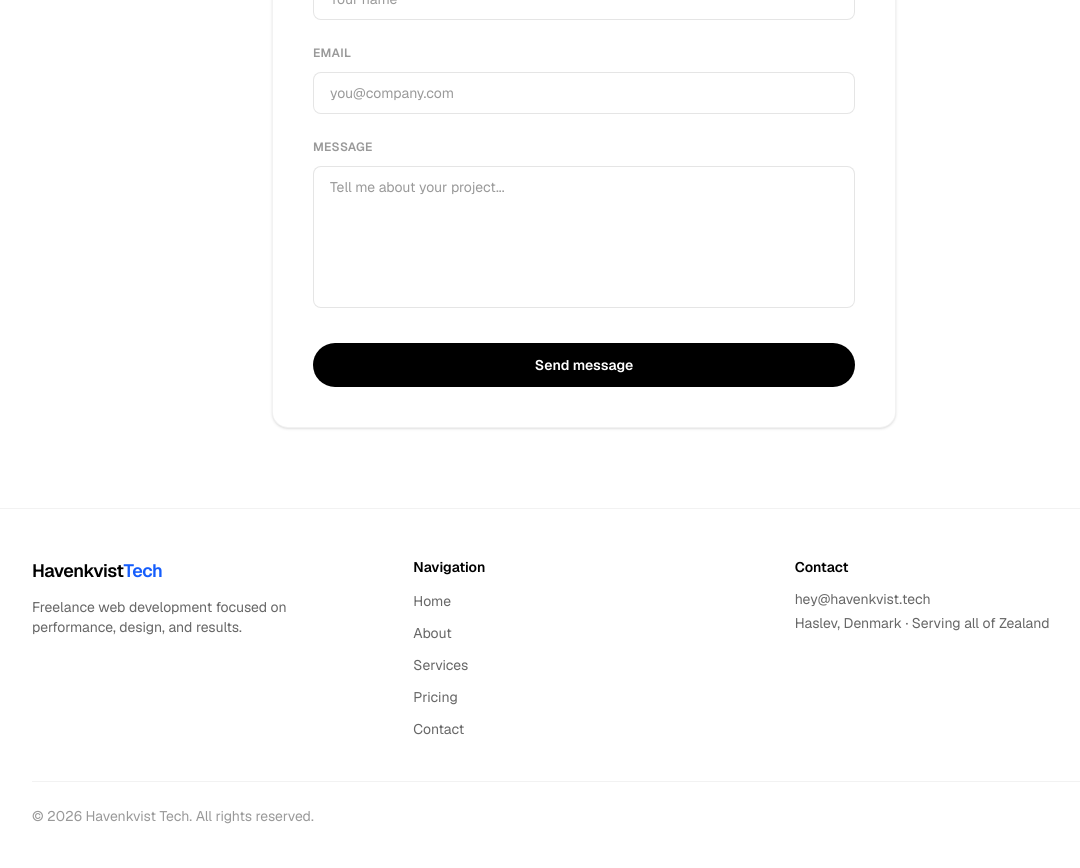
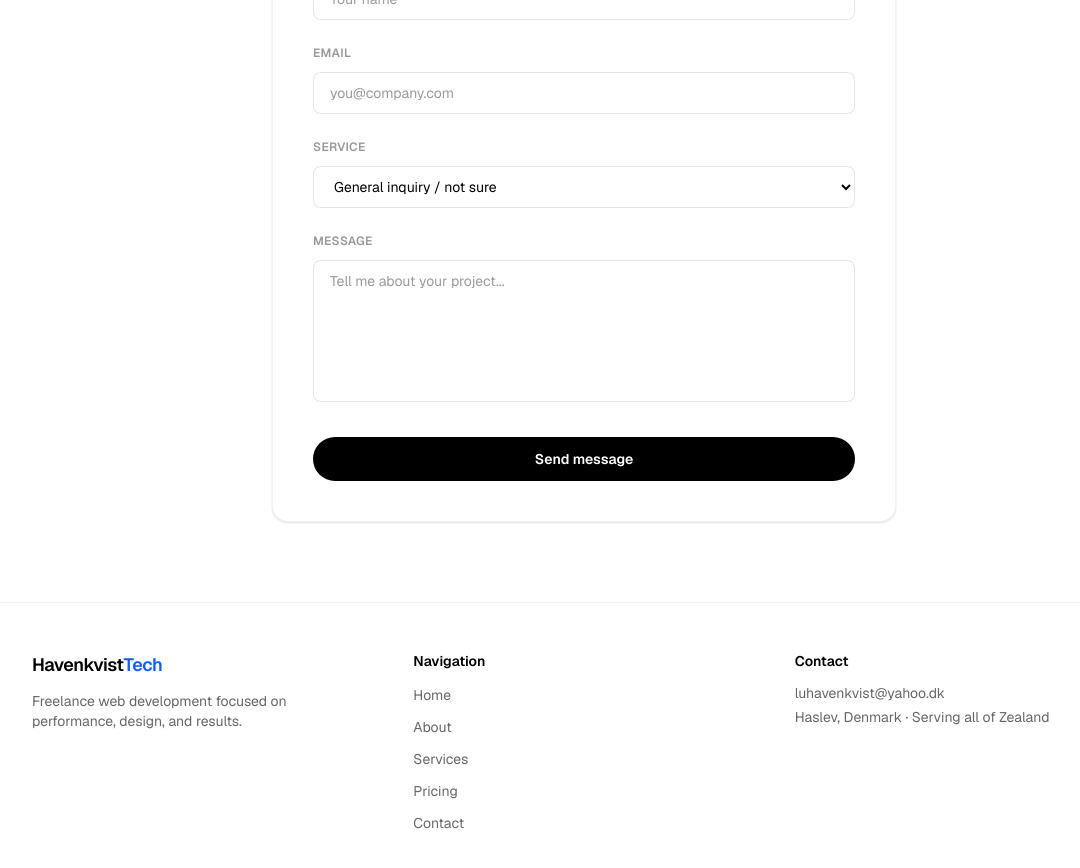
Before and after one commit to Havenkvist/havenkvist-tech, a Next.js app: page /en/contact in a window 1280 px wide. Shown: the part 420-1288 px from the top of the page, without its empty margins (56-1136 px from the left). Built offline with nearby package versions, Linux system fonts and the light colour scheme.

Commit message:
Updated email to my current one, until i get a company email.
Also added a dropdown for my contact form, where the user can select which service they have questions for.

```diff
--- a/src/app/[lang]/contact/page.tsx
+++ b/src/app/[lang]/contact/page.tsx
@@ -41,6 +41,7 @@ export default async function ContactPage({
 
   const dict = await getDictionary(lang);
   const { hero, form } = dict.contact;
+  const services = dict.services.list;
 
   const sp = await searchParams;
   const plan = typeof sp.plan === "string" ? sp.plan : undefined;
@@ -64,7 +65,11 @@ export default async function ContactPage({
         </div>
 
         <div className="mt-12 rounded-2xl border border-black/5 bg-white p-8 shadow-sm sm:p-10 dark:border-white/10 dark:bg-white/[0.03]">
-          <ContactForm dict={form} defaultMessage={defaultMessage} />
+          <ContactForm
+            dict={form}
+            services={services}
+            defaultMessage={defaultMessage}
+          />
         </div>
       </div>
     </section>
--- a/src/app/api/contact/route.ts
+++ b/src/app/api/contact/route.ts
@@ -2,7 +2,8 @@ import { NextResponse } from "next/server";
 import { Resend } from "resend";
 
 const EMAIL_RE = /^[^\s@]+@[^\s@]+\.[^\s@]+$/;
-const CONTACT_TO_EMAIL = process.env.CONTACT_TO_EMAIL ?? "hey@havenkvist.tech";
+const CONTACT_TO_EMAIL =
+  process.env.CONTACT_TO_EMAIL ?? "luhavenkvist@yahoo.dk";
 const CONTACT_FROM_EMAIL =
   process.env.CONTACT_FROM_EMAIL ?? "onboarding@resend.dev";
 
@@ -13,7 +14,10 @@ export async function POST(request: Request) {
     return NextResponse.json({ error: "invalid_body" }, { status: 400 });
   }
 
-  const { name, email, message, website } = body as Record<string, unknown>;
+  const { name, email, message, service, website } = body as Record<
+    string,
+    unknown
+  >;
 
   // Honeypot: real visitors never fill this hidden field, bots often do.
   if (typeof website === "string" && website.trim() !== "") {
@@ -24,12 +28,14 @@ export async function POST(request: Request) {
     typeof name !== "string" ||
     typeof email !== "string" ||
     typeof message !== "string" ||
+    (service !== undefined && typeof service !== "string") ||
     name.trim().length < 2 ||
     name.length > 200 ||
     !EMAIL_RE.test(email) ||
     email.length > 200 ||
     message.trim().length < 10 ||
-    message.length > 5000
+    message.length > 5000 ||
+    (typeof service === "string" && service.length > 200)
   ) {
     return NextResponse.json({ error: "invalid_fields" }, { status: 400 });
   }
@@ -42,12 +48,17 @@ export async function POST(request: Request) {
 
   const resend = new Resend(resendApiKey);
 
+  const serviceLine =
+    typeof service === "string" && service.trim() !== ""
+      ? `Service: ${service}\n`
+      : "";
+
   const { error } = await resend.emails.send({
     from: `Havenkvist Tech <${CONTACT_FROM_EMAIL}>`,
     to: CONTACT_TO_EMAIL,
     replyTo: email,
     subject: `New contact form message from ${name}`,
-    text: `From: ${name} <${email}>\n\n${message}`,
+    text: `From: ${name} <${email}>\n${serviceLine}\n${message}`,
   });
 
   if (error) {
--- a/src/components/ContactForm.tsx
+++ b/src/components/ContactForm.tsx
@@ -7,9 +7,11 @@ type Status = "idle" | "sending" | "success" | "error";
 
 export function ContactForm({
   dict,
+  services,
   defaultMessage,
 }: {
   dict: Dictionary["contact"]["form"];
+  services: Dictionary["services"]["list"];
   defaultMessage?: string;
 }) {
   const [status, setStatus] = useState<Status>("idle");
@@ -28,6 +30,7 @@ export function ContactForm({
         body: JSON.stringify({
           name: data.get("name"),
           email: data.get("email"),
+          service: data.get("service"),
           message: data.get("message"),
           website: data.get("website"),
         }),
@@ -103,6 +106,37 @@ export function ContactForm({
 
       <div>
         <label
+          htmlFor="service"
+          className="text-xs font-semibold uppercase tracking-wide text-black/40 dark:text-white/40"
+        >
+          {dict.serviceLabel}
+        </label>
+        <select
+          id="service"
+          name="service"
+          defaultValue=""
+          className={`mt-2 ${inputClasses}`}
+        >
+          <option
+            value=""
+            className="bg-white text-black dark:bg-zinc-900 dark:text-white"
+          >
+            {dict.serviceOptionGeneral}
+          </option>
+          {services.map((service) => (
+            <option
+              key={service.id}
+              value={service.title}
+              className="bg-white text-black dark:bg-zinc-900 dark:text-white"
+            >
+              {service.title}
+            </option>
+          ))}
+        </select>
+      </div>
+
+      <div>
+        <label
           htmlFor="message"
           className="text-xs font-semibold uppercase tracking-wide text-black/40 dark:text-white/40"
         >
--- a/src/i18n/dictionaries/da.json
+++ b/src/i18n/dictionaries/da.json
@@ -114,6 +114,7 @@
     },
     "list": [
       {
+        "id": "web-development",
         "icon": "code",
         "title": "Webudvikling (Next.js/React)",
         "description": "Skræddersyede hjemmesider og webapplikationer bygget med Next.js og React — moderne, hurtige og klar til at vokse med din forretning.",
@@ -125,6 +126,7 @@
         ]
       },
       {
+        "id": "maintenance-support",
         "icon": "maintenance",
         "title": "Vedligeholdelse & support",
         "description": "Løbende teknisk vedligeholdelse, så din hjemmeside altid er opdateret, sikker og fejlfri — uden at du selv skal tænke på det.",
@@ -136,6 +138,7 @@
         ]
       },
       {
+        "id": "performance-optimization",
         "icon": "performance",
         "title": "Performance-optimering",
         "description": "Hurtigere hjemmesider betyder bedre brugeroplevelse, højere konvertering og bedre placering i søgemaskiner.",
@@ -267,6 +270,8 @@
       "namePlaceholder": "Dit navn",
       "emailLabel": "Email",
       "emailPlaceholder": "dig@virksomhed.dk",
+      "serviceLabel": "Ydelse",
+      "serviceOptionGeneral": "Generel henvendelse / ved ikke",
       "messageLabel": "Besked",
       "messagePlaceholder": "Fortæl mig om dit projekt...",
       "planPrefix": "Hej, jeg er interesseret i",
@@ -281,7 +286,7 @@
     "tagline": "Freelance webudvikling med fokus på performance, design og resultater.",
     "columnsNav": "Navigation",
     "columnsContact": "Kontakt",
-    "email": "hej@havenkvist.tech",
+    "email": "luhavenkvist@yahoo.dk",
     "location": "Haslev, Danmark · Betjener hele Sjælland",
     "rights": "Alle rettigheder forbeholdes."
   }
--- a/src/i18n/dictionaries/en.json
+++ b/src/i18n/dictionaries/en.json
@@ -114,6 +114,7 @@
     },
     "list": [
       {
+        "id": "web-development",
         "icon": "code",
         "title": "Web Development (Next.js/React)",
         "description": "Custom websites and web applications built with Next.js and React — modern, fast, and ready to grow with your business.",
@@ -125,6 +126,7 @@
         ]
       },
       {
+        "id": "maintenance-support",
         "icon": "maintenance",
         "title": "Maintenance & Support",
         "description": "Ongoing technical maintenance so your website stays up to date, secure, and bug-free — without you having to think about it.",
@@ -136,6 +138,7 @@
         ]
       },
       {
+        "id": "performance-optimization",
         "icon": "performance",
         "title": "Performance Optimization",
         "description": "Faster websites mean better user experience, higher conversion, and better search engine rankings.",
@@ -267,6 +270,8 @@
       "namePlaceholder": "Your name",
       "emailLabel": "Email",
       "emailPlaceholder": "you@company.com",
+      "serviceLabel": "Service",
+      "serviceOptionGeneral": "General inquiry / not sure",
       "messageLabel": "Message",
       "messagePlaceholder": "Tell me about your project...",
       "planPrefix": "Hi, I'm interested in the",
@@ -281,7 +286,7 @@
     "tagline": "Freelance web development focused on performance, design, and results.",
     "columnsNav": "Navigation",
     "columnsContact": "Contact",
-    "email": "hey@havenkvist.tech",
+    "email": "luhavenkvist@yahoo.dk",
     "location": "Haslev, Denmark · Serving all of Zealand",
     "rights": "All rights reserved."
   }
```
